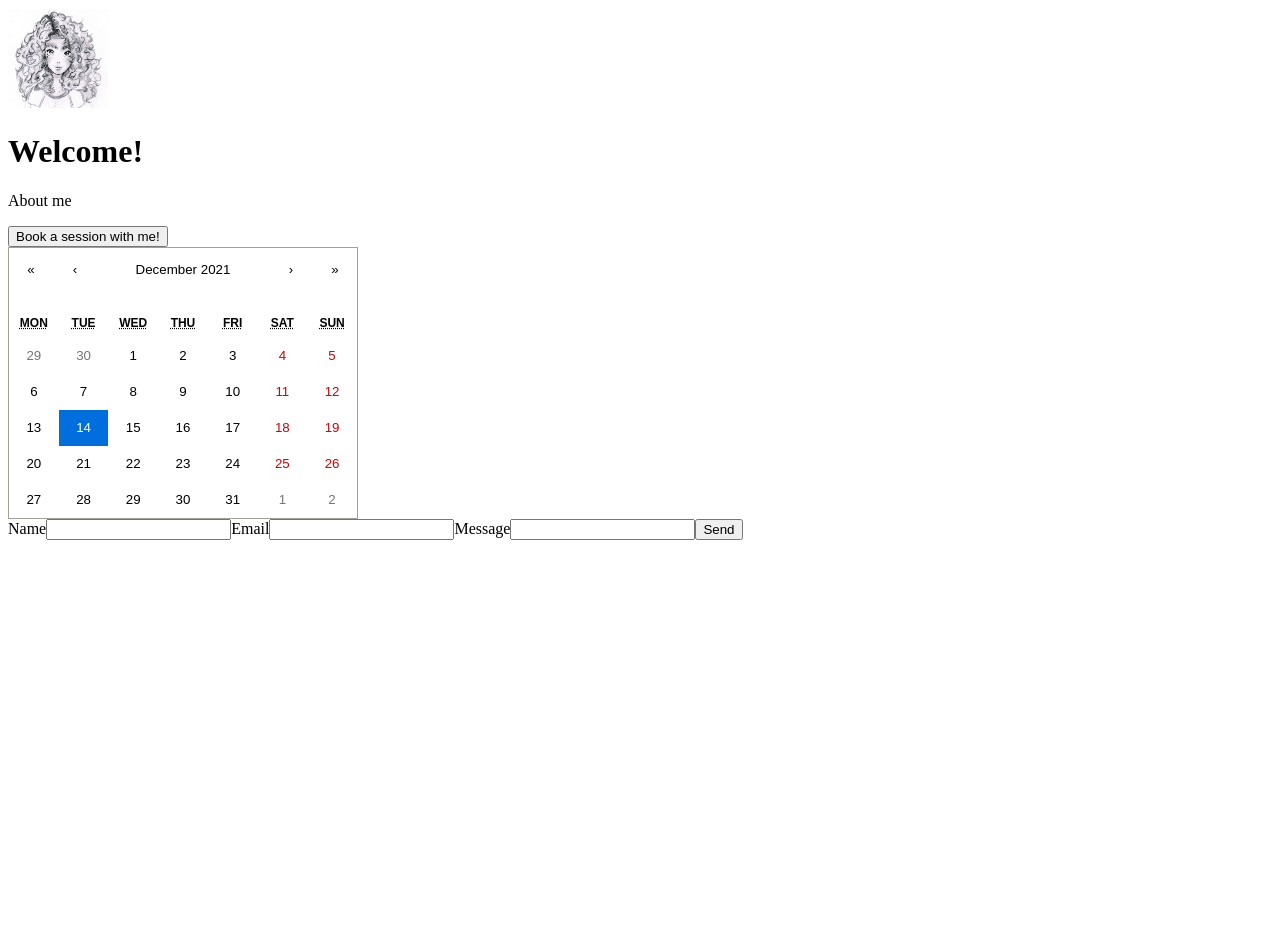
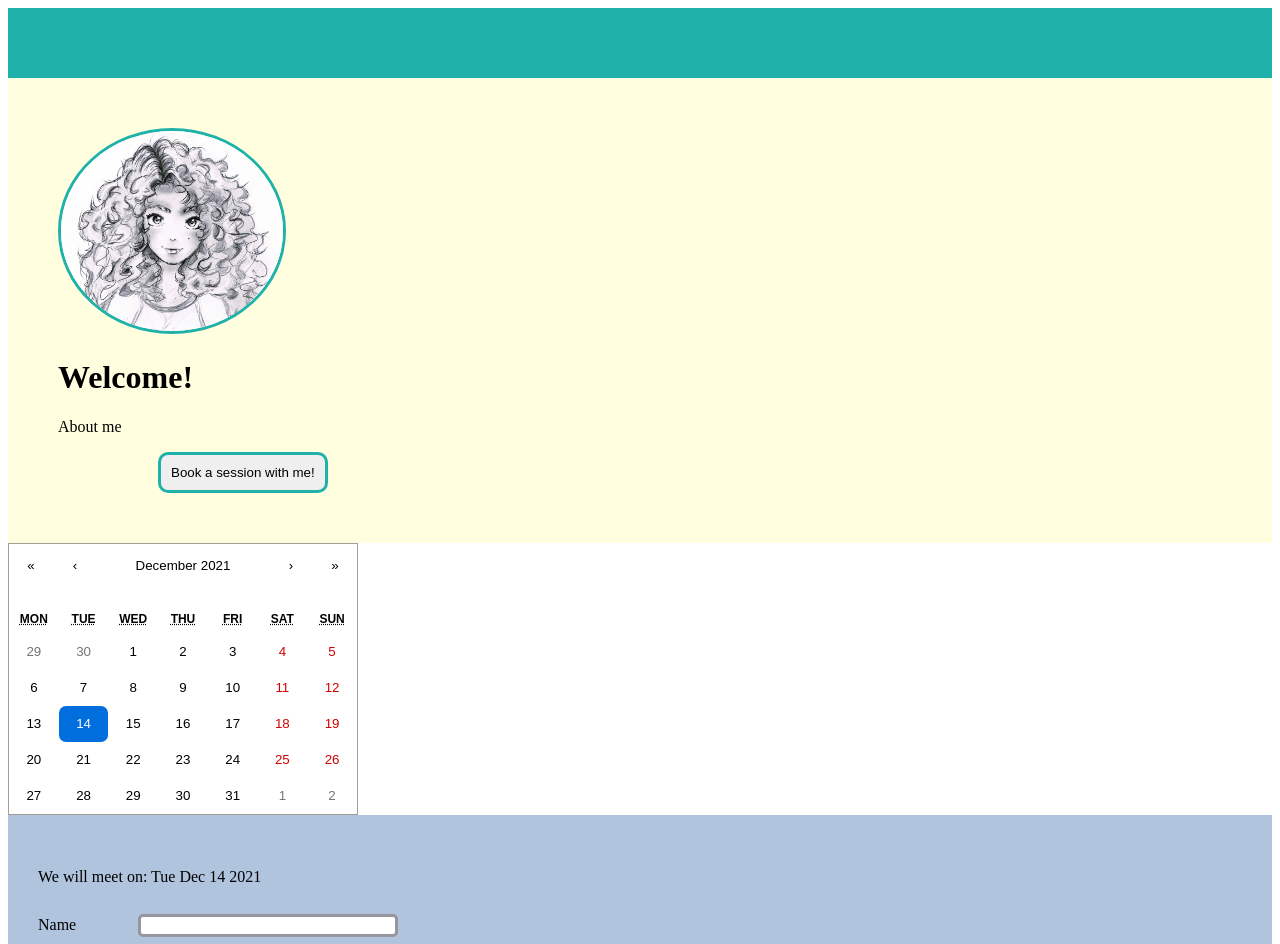
Before and after one commit to AnaScuturici/rebound-project, a React (Create React App) app: page / in a window 1280 px wide. Shown: the top 944 px of the page. Before the commit the page ends 800 px from the top, so only its background shows below. Built offline with nearby package versions, Linux system fonts and the light colour scheme.

Commit message:
Add basic styling

```diff
--- a/src/App.js
+++ b/src/App.js
@@ -2,16 +2,20 @@ import Profile from "./components/Profile";
 import ContactForm from "./components/ContactForm";
 import React, { useState } from 'react';
 import Calendar from 'react-calendar';
-import 'react-calendar/dist/Calendar.css';
+import Navbar from "./components/Navbar";
+import "react-calendar/dist/Calendar.css";
 
 function App() {
-  const [value, onChange] = useState(new Date());
+  const [date, setDate] = useState(new Date());
 
   return (
     <div className="App">
-     <Profile />
-     <Calendar onChange={onChange} value={value}/>
-     <ContactForm />
+      <Navbar />
+      <div className="components">
+        <Profile />
+        <Calendar onChange={setDate} value={date} />
+        <ContactForm date={date.toDateString()} />
+      </div>
     </div>
   );
 }
--- /dev/null
+++ b/src/components/Calendar.css
@@ -0,0 +1,5 @@
+.calendar {
+    background-color: lightsteelblue;
+    padding: 30px;
+    margin: auto;
+}
--- a/src/components/Calendar.jsx
+++ b/src/components/Calendar.jsx
@@ -1,8 +1,10 @@
+import "./Calendar.css";
 
-function Calendar() {
+function Calendar(props) {
+    const { onChange } = props;
+
     return (
       <div className="calendar">
-          This is calendar
       </div>
     );
   }
--- /dev/null
+++ b/src/components/ContactForm.css
@@ -0,0 +1,26 @@
+.contact-form {
+    background-color: lightsteelblue;
+    padding: 30px;
+    line-height: 200%;
+}
+
+label {
+    display: inline-flex;
+    clear: left;
+    width: 100px;
+    text-align: right;
+}
+input, textarea {
+  display: inline-flexbox;
+  width: 250px;
+  border-radius: 5px;
+  border: #97969e solid 3px;
+}
+
+button {
+    border: #97969e solid 3px;
+    border-radius: 7px;
+    padding: 10px;
+    margin-left: 100px;
+    display:block;
+}
--- a/src/components/ContactForm.jsx
+++ b/src/components/ContactForm.jsx
@@ -1,12 +1,18 @@
-function ContactForm() {
+import "./ContactForm.css";
+
+function ContactForm({date}) {
     return (
       <div className="contact-form">
-       <label for="name">Name</label>
+        <p>We will meet on: {date}</p>
+       <label htmlFor="name">Name</label>
        <input type="text" name="name" tabIndex={"1"}/>
-       <label for="name">Email</label>
+       <br></br>
+       <label htmlFor="name">Email</label>
        <input type="email" name="email" tabIndex={"2"}/>
-       <label for="name">Message</label>
-       <input type="text" name="message" tabIndex={"3"}/>
+       <br></br>
+       <label htmlFor="name">Message</label>
+       <textarea name="message" cols="40" rows="5" tabIndex={"3"}></textarea>
+       <br></br>
        <button type="submit">Send</button>
       </div>
     );
--- /dev/null
+++ b/src/components/Navbar.css
@@ -0,0 +1,5 @@
+.navbar {
+    height: 70px;
+    width: 100%;
+    background-color: lightseagreen;
+}
--- /dev/null
+++ b/src/components/Navbar.jsx
@@ -0,0 +1,10 @@
+import "./Navbar.css";
+
+function Navbar() {
+    return (
+        <div className="navbar">
+        </div>
+    );
+}
+
+export default Navbar;
--- /dev/null
+++ b/src/components/Profile.css
@@ -0,0 +1,18 @@
+.profile-page {
+    background-color: lightyellow;
+    height: 100%;
+    padding: 50px;
+}
+
+.profile-pic {
+    height: 200px;
+    width: 400x;
+    border-radius: 50%;
+    border: lightseagreen solid 3px;
+}
+
+.book-btn {
+    border: lightseagreen solid 3px;
+    border-radius: 10px;
+    padding: 10px;
+}
--- a/src/components/Profile.jsx
+++ b/src/components/Profile.jsx
@@ -1,13 +1,14 @@
 import photo from "./profile-pic.jpeg";
+import "./Profile.css";
 
 function Profile() {
     return (
-      <div className="home-page">
+      <div className="profile-page">
        <header>
-       <img alt="profile-pic" src={photo} height={"100px"} width={"100x"}></img>
+       <img className="profile-pic" alt="profile-pic" src={photo} ></img>
        <h1>Welcome!</h1>
        <p>About me</p>
-       <button>Book a session with me!</button>
+       <button className="book-btn">Book a session with me!</button>
        </header>
       </div>
     );
```
Also changed, not shown: 1 other file (tests, documents, lock files or other folders).
